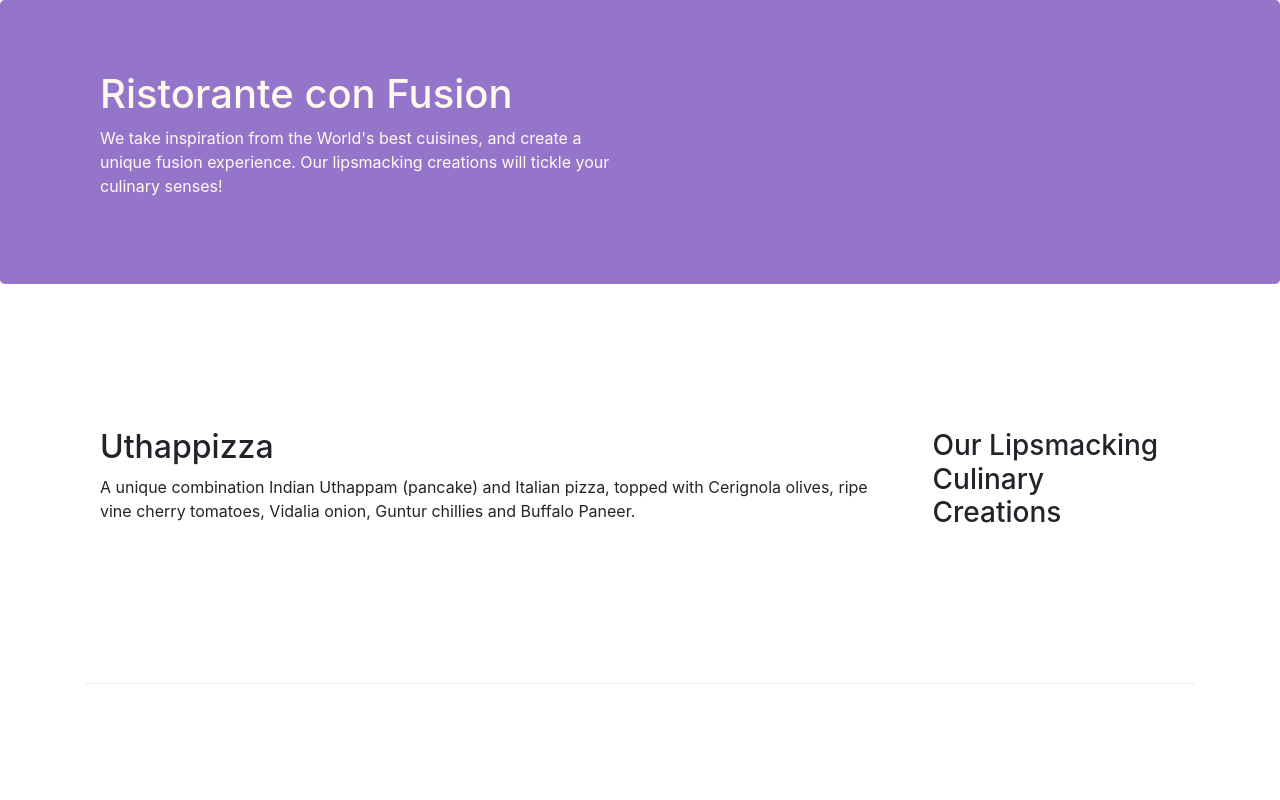
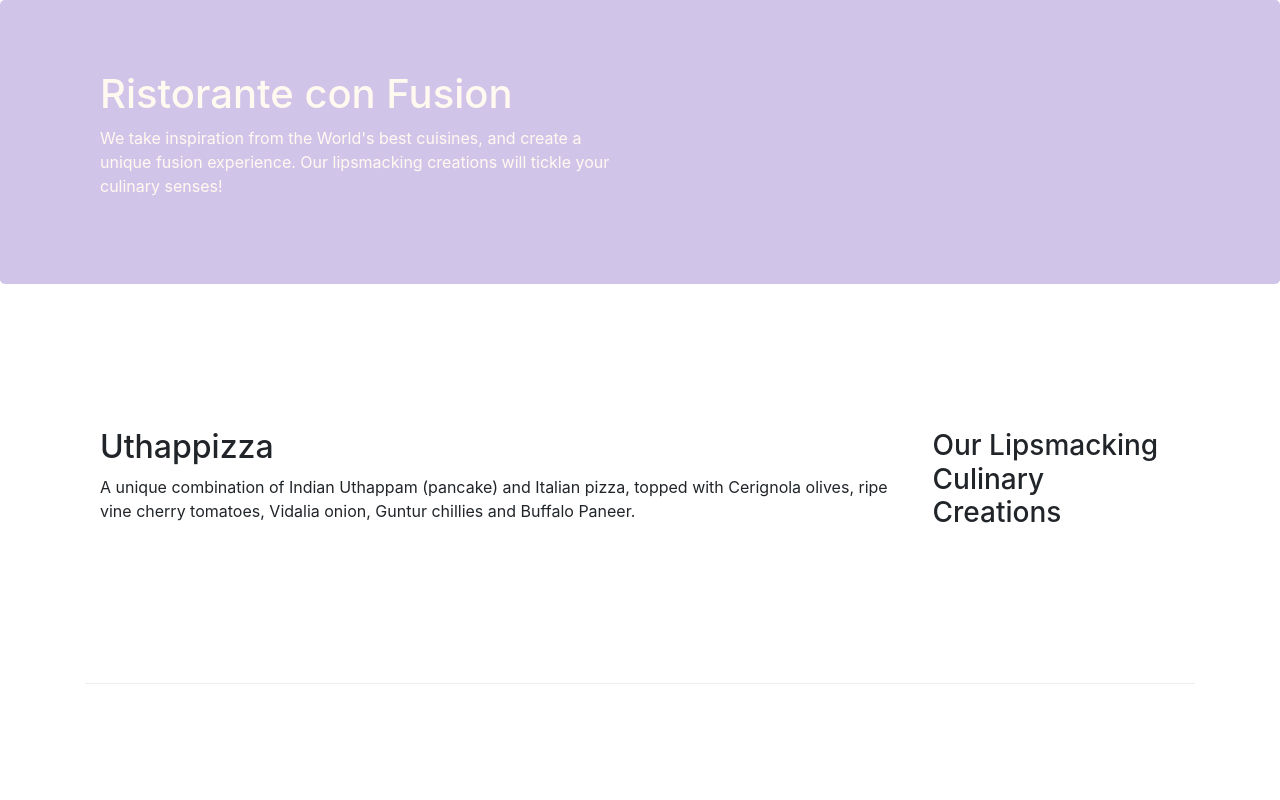
Before and after one commit to alisha954/Navbar-and-Breadcrumbs, a website: page index.html in a window 1280 px wide. Shown: the top 800 px of the page. Drawn offline with nearby package versions, Linux system fonts and the light colour scheme.

Commit message:
first commit

```diff
--- a/css/styles.css
+++ b/css/styles.css
@@ -19,7 +19,7 @@
 .jumbotron{
     padding: 70px 30px 70px 30px;
     margin: 0px auto;
-    background: #9575c9;
+    background: #D1C4E9;
     color: floralwhite;
 }
 
--- a/index.html
+++ b/index.html
@@ -34,7 +34,7 @@
             </div>
             <div class="col-12 col-sm order-sm-first col-md">
                 <h2>Uthappizza</h2>
-                <p>A unique combination  Indian Uthappam (pancake) and Italian pizza, topped with Cerignola olives, ripe vine cherry tomatoes, Vidalia onion, Guntur chillies and Buffalo Paneer.</p>
+                <p>A unique combination  of Indian Uthappam (pancake) and Italian pizza, topped with Cerignola olives, ripe vine cherry tomatoes, Vidalia onion, Guntur chillies and Buffalo Paneer.</p>
             </div>
         </div>
 
```
